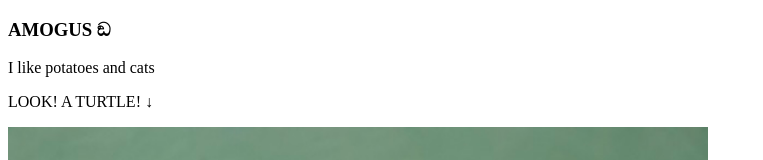
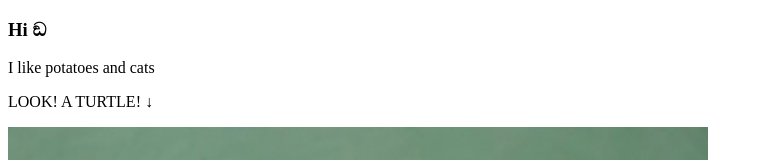
Before and after one commit to moogoesmeow0/moogoesmeow0.github.io, a plain HTML site: page index.html in a window 1280 px wide. Shown: the top 160 px of the page, without its empty margins (0-763 px from the left). Drawn offline with Linux system fonts and the light colour scheme.

Commit message:
replace amogus with hi

```diff
--- a/index.html
+++ b/index.html
@@ -6,7 +6,7 @@
   <meta name="viewport" content="width=device-width, initial-scale=1.0">
 </head>
 <body></body>
-  <h3 id="amogus-">AMOGUS ඞ</h3>
+  <h3 id="amogus-">Hi ඞ</h3>
   <p>I like potatoes and cats</p>
     <p>LOOK! A TURTLE! ↓<p>
   <img src="images/turtle.jpeg" alt="DSC_0041" width="700" height="500"></p>
```
